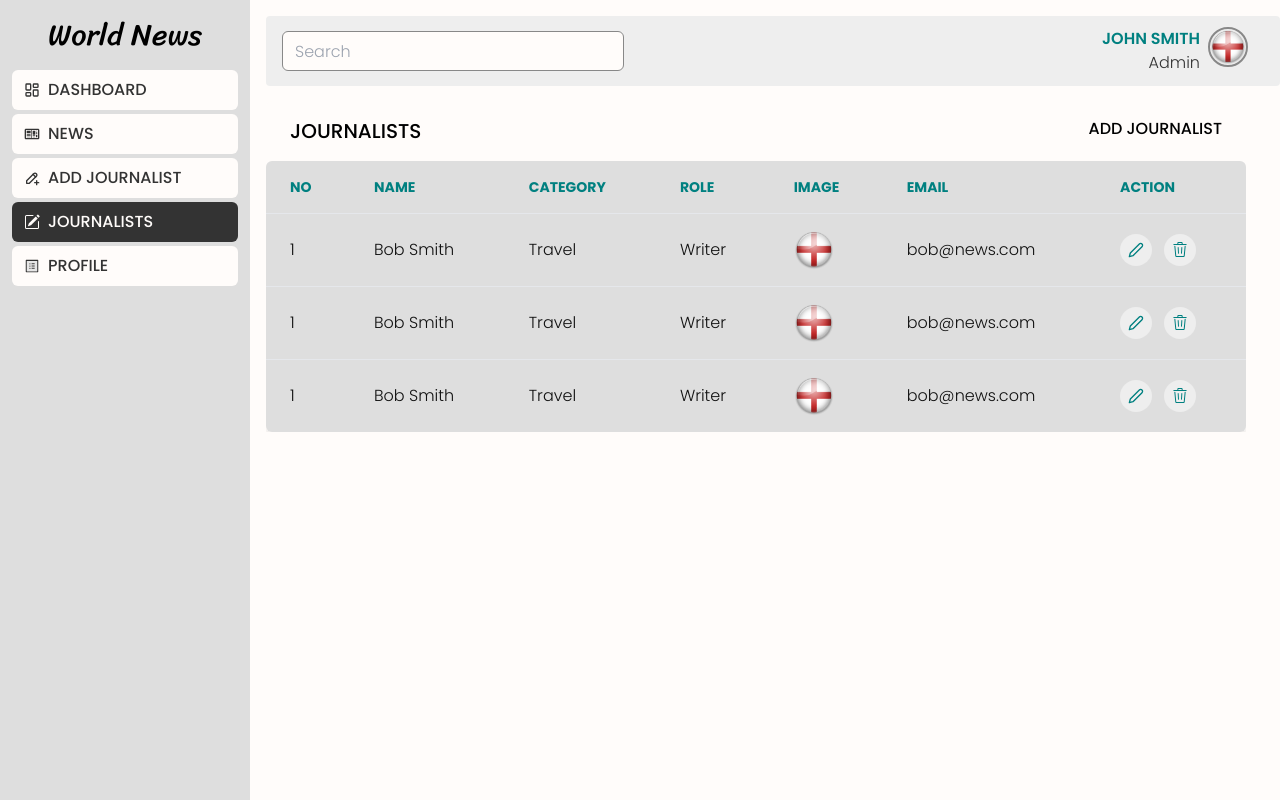
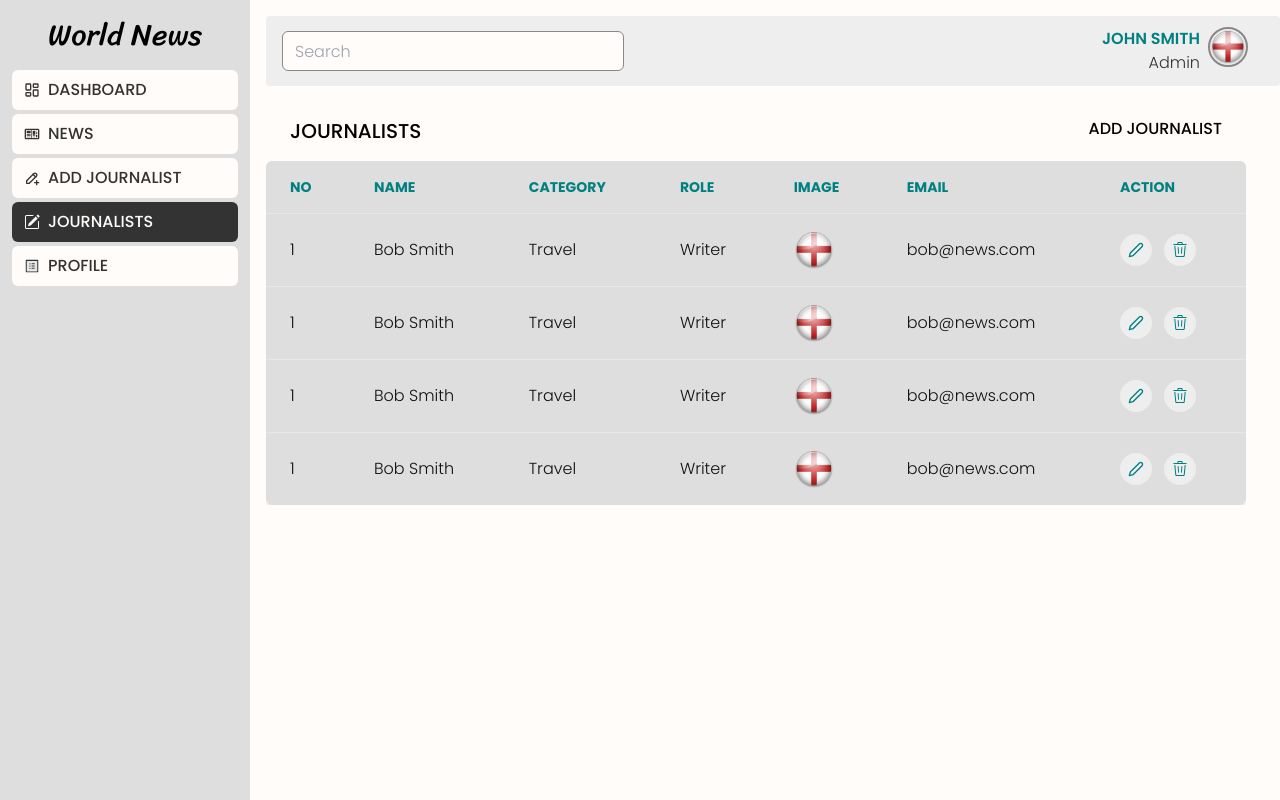
Before and after one commit to Nimira43/World-News, a React (Vite) app in the folder client/: page /dashboard/writers in a window 1280 px wide. Built offline with nearby package versions, Linux system fonts and the light colour scheme.

Commit message:
Added another writer

```diff
--- a/client/src/dashboard/pages/Writers.jsx
+++ b/client/src/dashboard/pages/Writers.jsx
@@ -29,7 +29,7 @@ const Writers = () => {
             </tr>
           </thead>
           <tbody className='bg-grey-light text-dark'>
-            {[1, 2, 3].map((item, index) => (
+            {[1, 2, 3, 4].map((item, index) => (
               <tr
                 key={index}
                 className='border-t'
```
